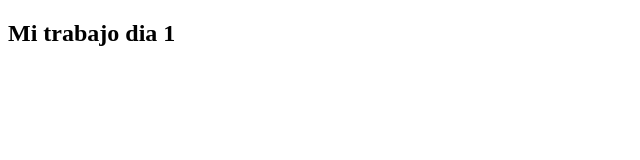
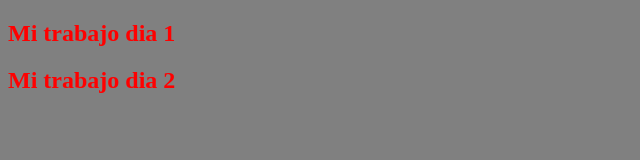
Before and after one commit to RonaldChura/pepsi, a plain HTML site: page index.html in a window 1280 px wide. Shown: the whole page, without its empty margins (0-640 px from the left). Drawn offline with Linux system fonts and the light colour scheme.

Commit message:
tercer dia

```diff
--- a/index.html
+++ b/index.html
@@ -4,9 +4,10 @@
 	<meta charset="utf-8">
 	<meta name="viewport" content="width=device-width, initial-scale=1">
 	<title>PEPSI SA</title>
-	<link rel="stylesheet" type="text/css" href="style.csss">
+	<link rel="stylesheet" type="text/css" href="style.css">
 </head>
 <body>
 	<h2>Mi trabajo dia 1</h2>
+	<h2>Mi trabajo dia 2</h2>
 </body>
 </html>
--- a/style.css
+++ b/style.css
@@ -1 +1,2 @@
 body 	{background-color:gray;}
+h2		{color:red;}
```
